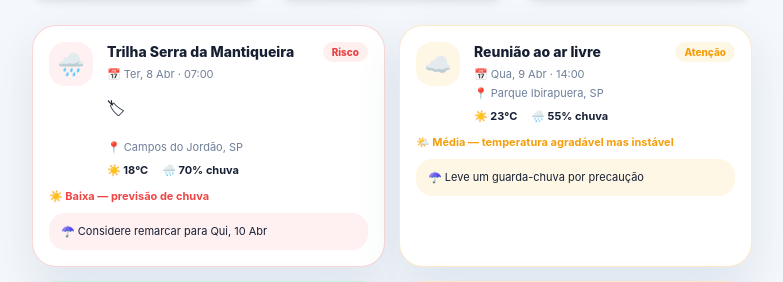
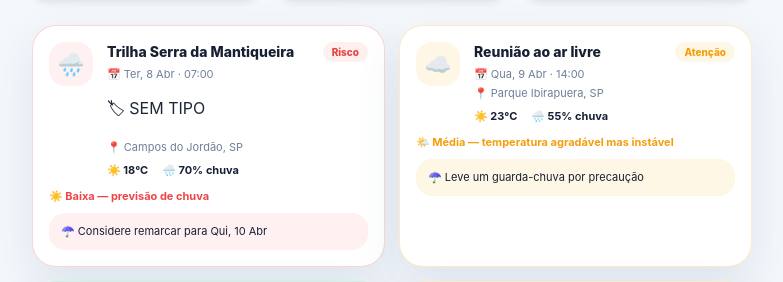
Before and after one commit to raphaabreu16/ClimaGo---Django, a Django app: page /eventos/ in a window 1280 px wide. Shown: the part 308-590 px from the top of the page, without its empty margins (248-1031 px from the left). Run offline with Django 5.2, Linux system fonts and the light colour scheme; the visitor is signed in with stand-in values (Sample User, id 1); data comes from the database, SQL or seed files in the repository; data that the repository does not hold is empty.

Commit message:
Update event label to include event type

```diff
--- a/templates/core/eventos.html
+++ b/templates/core/eventos.html
@@ -86,7 +86,7 @@
                     </p>
 
                     <p>
-                        🏷 {{ evento }}
+                        🏷 {{ evento.tipo_evento|default:"SEM TIPO" }}
                     </p>
 
                     <p class="event-page-location">
```
